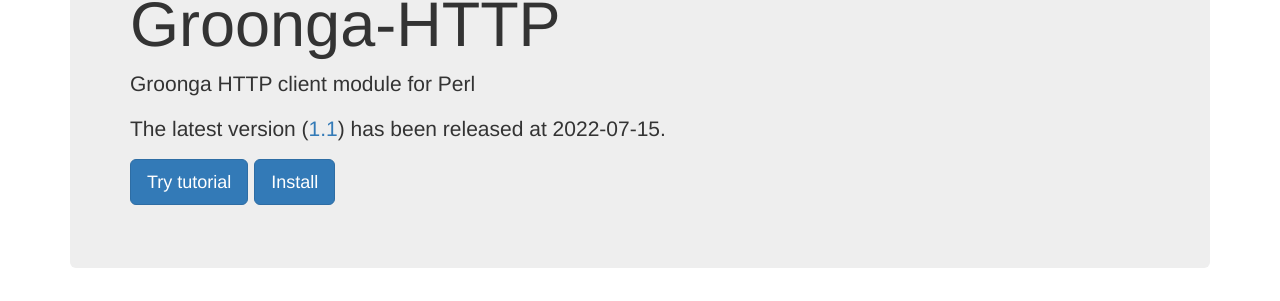
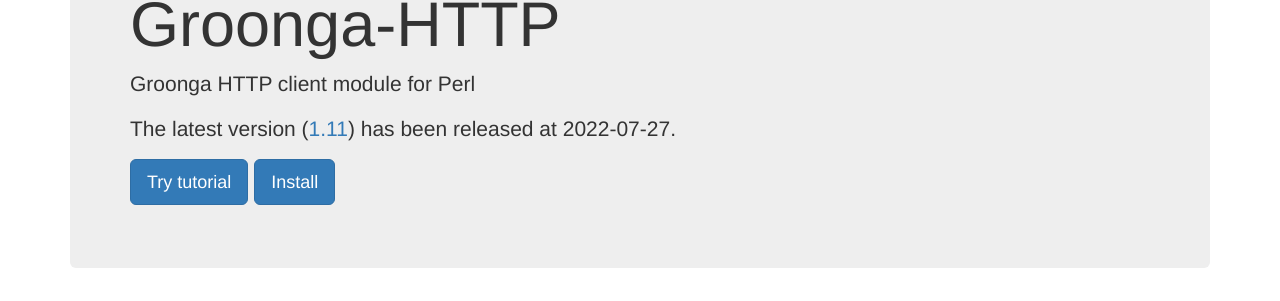
Before and after one commit to groonga/Groonga-HTTP, a Jekyll site: the page built from docs/index.md, in a window 1280 px wide. Shown: the part 150-451 px from the top of the page. Built offline with Jekyll 4.4.1, drawn with Linux system fonts in a browser that asks for light colours.

Commit message:
Update the latest release

```diff
--- a/docs/_config.yml
+++ b/docs/_config.yml
@@ -1,8 +1,8 @@
 title: Groonga-HTTP
 markdown: kramdown
 highlighter: rouge
-version: 1.10
-release_date: 2022-07-15
+version: 1.11
+release_date: 2022-07-27
 copyright_year: 2022
 exclude:
   - "Rakefile"
```
